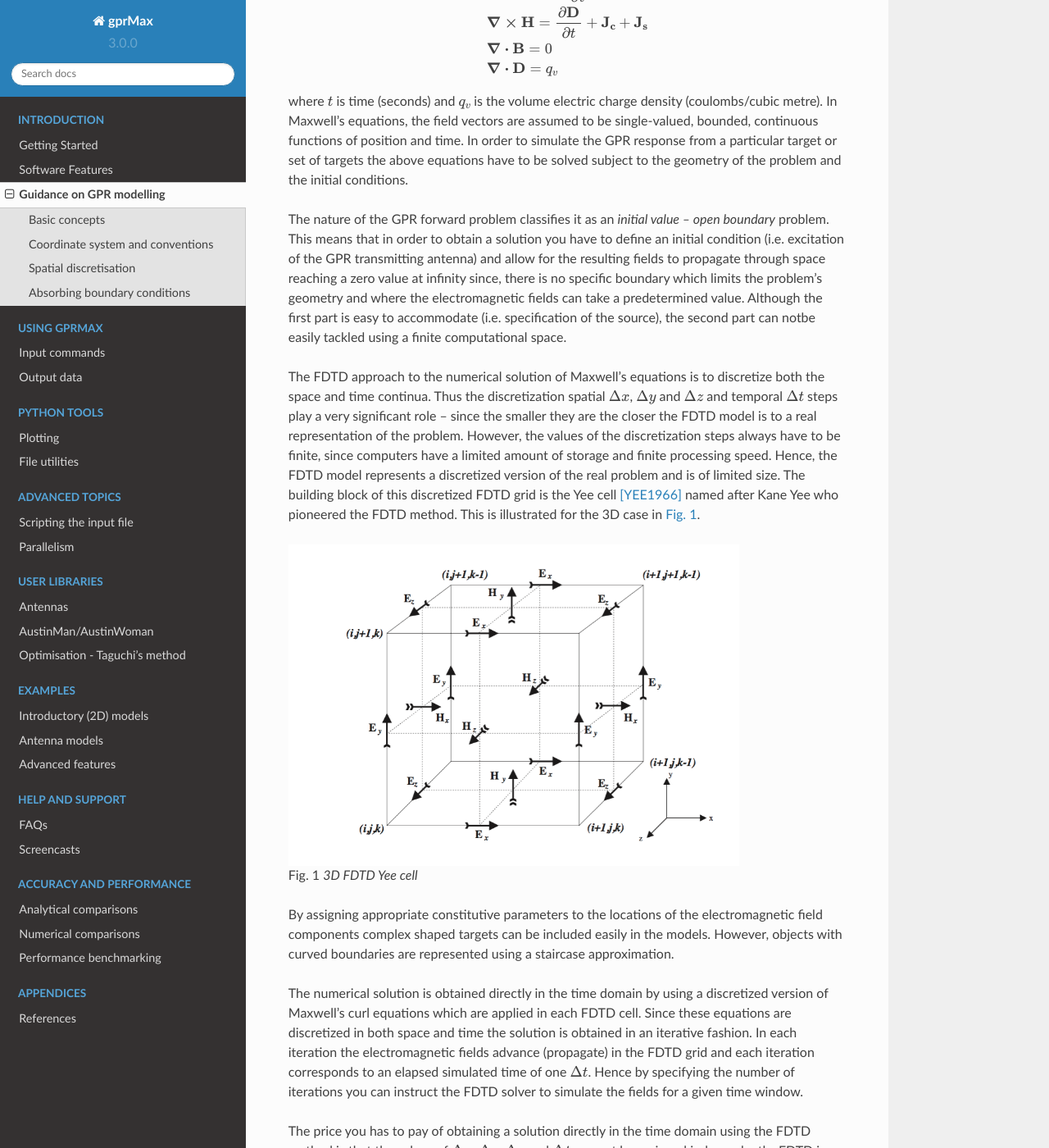
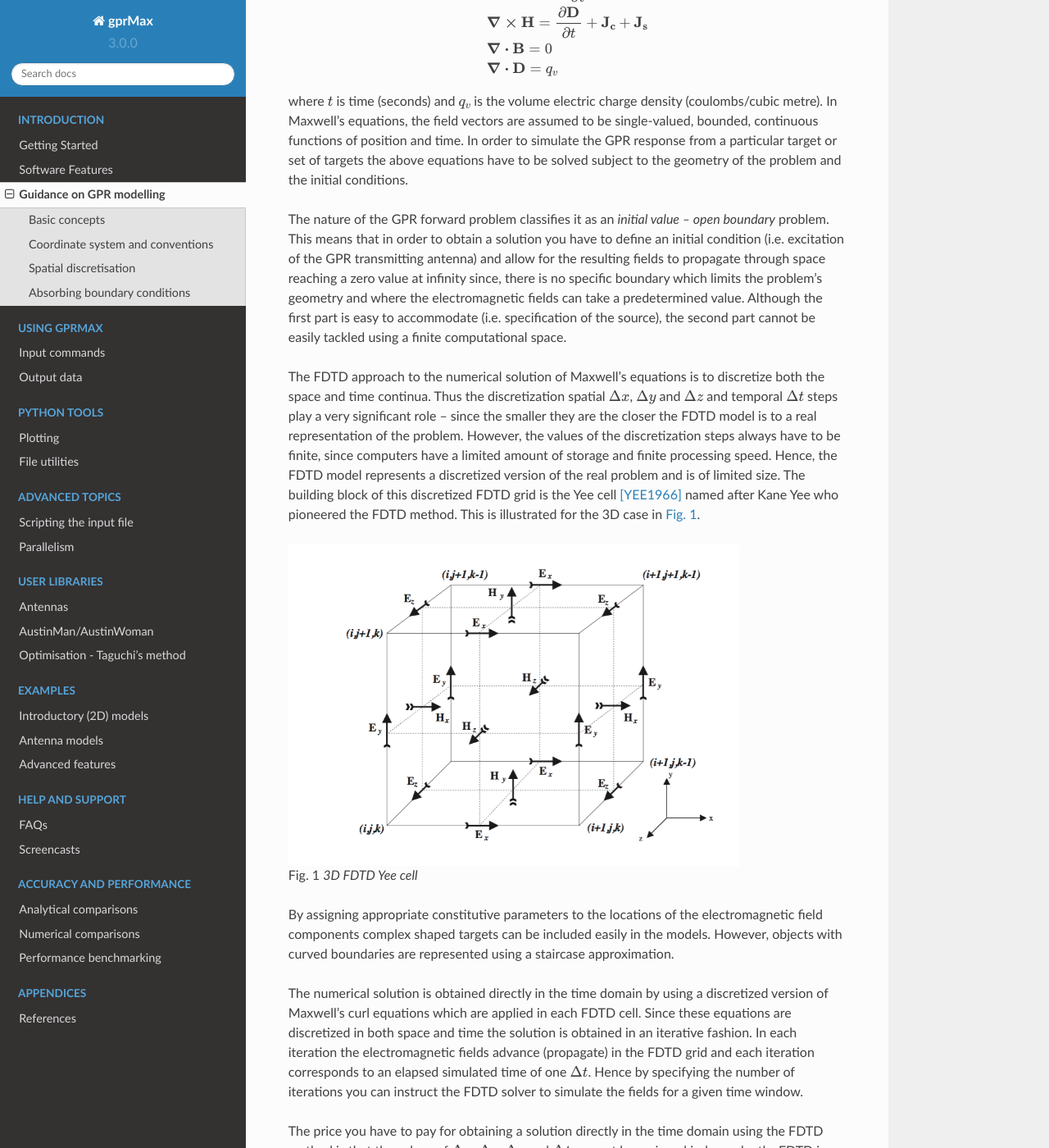
Before and after one commit to gprMax/gprMax, a Sphinx documentation site: the page built from docs/source/gprmodelling.rst, in a window 1280 px wide and 1400 px high, scrolled down 492 px. Shown: the whole window at 82% size. Built offline with Sphinx 7.4.7 and the Read the Docs theme 2.0.0, drawn with Linux system fonts in a browser that asks for light colours; some of the changed text lies outside the part shown.

Commit message:
Corrected some minor typos.

```diff
--- a/docs/source/gprmodelling.rst
+++ b/docs/source/gprmodelling.rst
@@ -20,7 +20,7 @@ All electromagnetic phenomena, on a macroscopic scale, are described by the well
 
 where :math:`t` is time (seconds) and :math:`q_v` is the volume electric charge density (coulombs/cubic metre). In Maxwell's equations, the field vectors are assumed to be single-valued, bounded, continuous functions of position and time. In order to simulate the GPR response from a particular target or set of targets the above equations have to be solved subject to the geometry of the problem and the initial conditions.
 
-The nature of the GPR forward problem classifies it as an *initial value -- open boundary* problem. This means that in order to obtain a solution you have to define an initial condition (i.e. excitation of the GPR transmitting antenna) and allow for the resulting fields to propagate through space reaching a zero value at infinity since, there is no specific boundary which limits the problem's geometry and where the electromagnetic fields can take a predetermined value. Although the first part is easy to accommodate (i.e. specification of the source), the second part can notbe easily tackled using a finite computational space.
+The nature of the GPR forward problem classifies it as an *initial value -- open boundary* problem. This means that in order to obtain a solution you have to define an initial condition (i.e. excitation of the GPR transmitting antenna) and allow for the resulting fields to propagate through space reaching a zero value at infinity since, there is no specific boundary which limits the problem's geometry and where the electromagnetic fields can take a predetermined value. Although the first part is easy to accommodate (i.e. specification of the source), the second part cannot be easily tackled using a finite computational space.
 
 The FDTD approach to the numerical solution of Maxwell's equations is to discretize both the space and time continua. Thus the discretization spatial :math:`\Delta x`, :math:`\Delta y` and :math:`\Delta z` and
 temporal :math:`\Delta t` steps play a very significant role -- since the smaller they are the closer the FDTD model is to a real representation of the problem. However, the values of the discretization steps always have to be finite, since computers have a limited amount of storage and finite processing speed. Hence, the FDTD model represents a discretized version of the real problem and is of limited size. The building block of this discretized FDTD grid is the Yee cell [YEE1966]_ named after Kane Yee who pioneered the FDTD method. This is illustrated for the 3D case in :numref:`yeecell`.
@@ -36,7 +36,7 @@ By assigning appropriate constitutive parameters to the locations of the electro
 
 The numerical solution is obtained directly in the time domain by using a discretized version of Maxwell's curl equations which are applied in each FDTD cell. Since these equations are discretized in both space and time the solution is obtained in an iterative fashion. In each iteration the electromagnetic fields advance (propagate) in the FDTD grid and each iteration corresponds to an elapsed simulated time of one :math:`\Delta t`. Hence by specifying the number of iterations you can instruct the FDTD solver to simulate the fields for a given time window.
 
-The price you has to pay of obtaining a solution directly in the time domain using the FDTD method is that the values of :math:`\Delta x`, :math:`\Delta y`, :math:`\Delta z` and :math:`\Delta t` can not be assigned independently. FDTD is a conditionally stable numerical process. The stability condition is known as the CFL condition after the initials of Courant, Freidrichs and Lewy and is given by,
+The price you have to pay for obtaining a solution directly in the time domain using the FDTD method is that the values of :math:`\Delta x`, :math:`\Delta y`, :math:`\Delta z` and :math:`\Delta t` can not be assigned independently. FDTD is a conditionally stable numerical process. The stability condition is known as the CFL condition after the initials of Courant, Freidrichs and Lewy and is given by,
 
 .. math:: \Delta t \leq \frac{1}{c\sqrt{\frac{1}{(\Delta x)^2}+\frac{1}{(\Delta y)^2}+\frac{1}{(\Delta z)^2}}},
 
```
